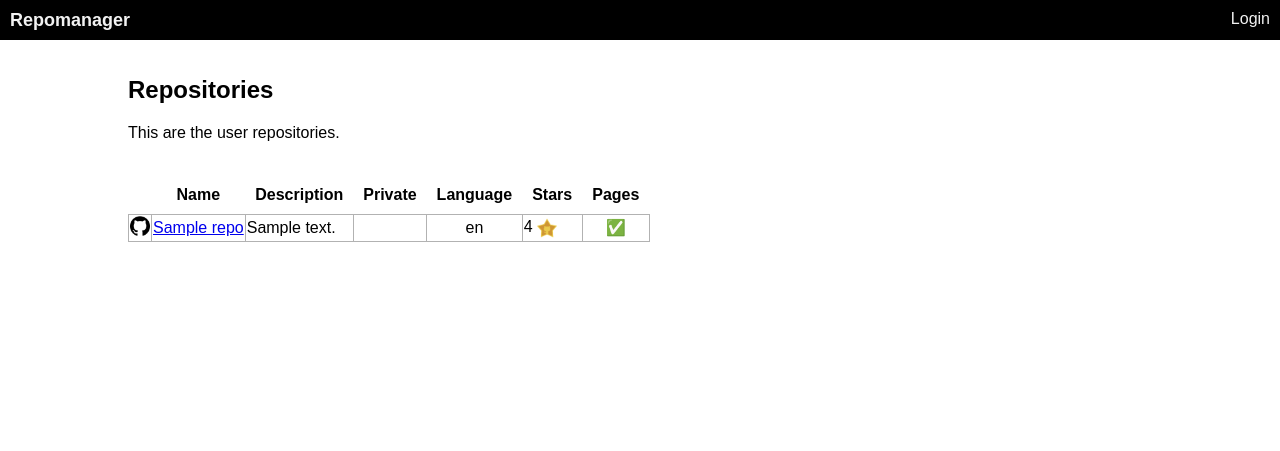
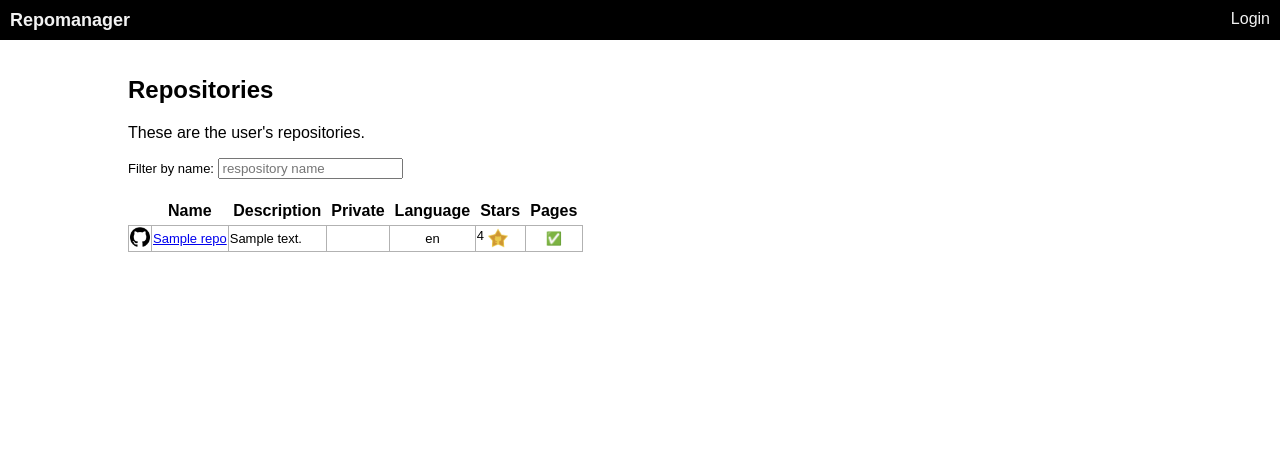
Before and after one commit to giocaizzi/repomanager, a Flask app: template repomanager/templates/repos.html in a window 1280 px wide. Shown: the top 451 px of the page. Run offline with Flask 3, Linux system fonts and the light colour scheme; the template is opened without the code that fills it: most values are stand-ins (such as "Sample title", 1, 10 or a date in 2020); parts of the project's set-up code (start-up, migrations or seed data) failed here and were passed over.

Commit message:
filter by name

```diff
--- a/repomanager/templates/base.html
+++ b/repomanager/templates/base.html
@@ -12,6 +12,8 @@
   <link rel="stylesheet" href="{{ url_for('static', filename='styles.css') }}" />
   <!-- additional css -->
   {% block extra_css %}{% endblock %}
+  <!-- import js -->
+  {% block extra_js %}{% endblock %}
 </head>
 
 <!-- MACRO -->
--- a/repomanager/templates/repos.html
+++ b/repomanager/templates/repos.html
@@ -12,10 +12,11 @@
 
     td {
         border: 1px solid #b2b2b2;
+        font-size: small;
     }
 
     th {
-        padding: 10px;
+        padding: 5px;
     }
 
     td.description {
@@ -28,15 +29,55 @@
         text-align: center;
     }
 
+    .filtercontainer {
+        text-align: center;
+        border: 2px #b2b2b2;
+    }
 
+    .filtercontainer label {
+        font-size: small;
+    }
 </style>
+{% endblock %}
+{% block extra_js %}
+<script>
+    function myFunction() {
+        // Declare variables
+        var input, filter, table, tr, td, i, txtValue;
+        input = document.getElementById("myInput");
+        filter = input.value.toUpperCase();
+        table = document.getElementById("repositoriesTable");
+        tr = table.getElementsByTagName("tr");
+
+        // Loop through all table rows, and hide those who don't match the search query
+        for (i = 0; i < tr.length; i++) {
+            td = tr[i].getElementsByTagName("td")[1]; // Adjust this to match the column you want to filter
+            if (td) {
+                txtValue = td.textContent || td.innerText;
+                if (txtValue.toUpperCase().indexOf(filter) > -1) {
+                    tr[i].style.display = "";
+                } else {
+                    tr[i].style.display = "none";
+                }
+            }
+        }
+    }
+</script>
 {% endblock %}
 {% block content %}
 <section>
     <h2>Repositories</h2>
-    <p> This are the user repositories.</p>
+    <p> These are the user's repositories.</p>
+</section>
+<section>
+    <div class="filtercontainer">
+        <label for="myInput">Filter by name:</label>
+        <input type="text" id="myInput" onkeyup="myFunction()" placeholder="respository name">
+    </div>
     <br>
-    <table>
+</section>
+<section>
+    <table id="repositoriesTable">
         <thead>
             <tr>
                 <th></th>
```
